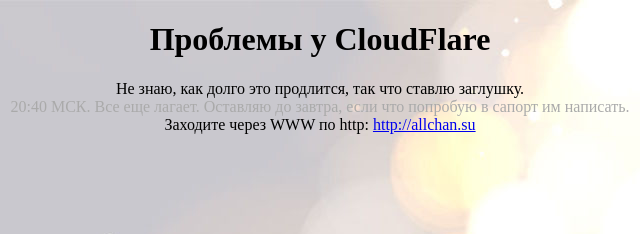
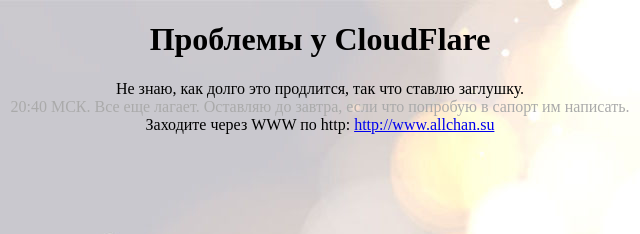
Before and after one commit to ololoepepe/ololoepepe.github.io, a plain HTML site: page index.html in a window 1280 px wide. Shown: the top 234 px of the page, 320-960 px from the left. Drawn offline with Linux system fonts and the light colour scheme.

Commit message:
Update index.html

```diff
--- a/index.html
+++ b/index.html
@@ -8,7 +8,7 @@
         <center><h1>Проблемы у CloudFlare</h1></center>
         <center>Не знаю, как долго это продлится, так что ставлю заглушку.</center>
         <center style="color: #AAAAAA;">20:40 МСК. Все еще лагает. Оставляю до завтра, если что попробую в сапорт им написать.</center>
-        <center>Заходите через WWW по http: <a href="http://allchan.su">http://allchan.su</a></center>
+        <center>Заходите через WWW по http: <a href="http://www.allchan.su">http://www.allchan.su</a></center>
         <!--center><a href="https://allchan.su">Проверить сейчас</a> (автоматическая проверка каждые 5 минут).</center-->
         <!--script type="text/javascript">
             var f = function() {
```
